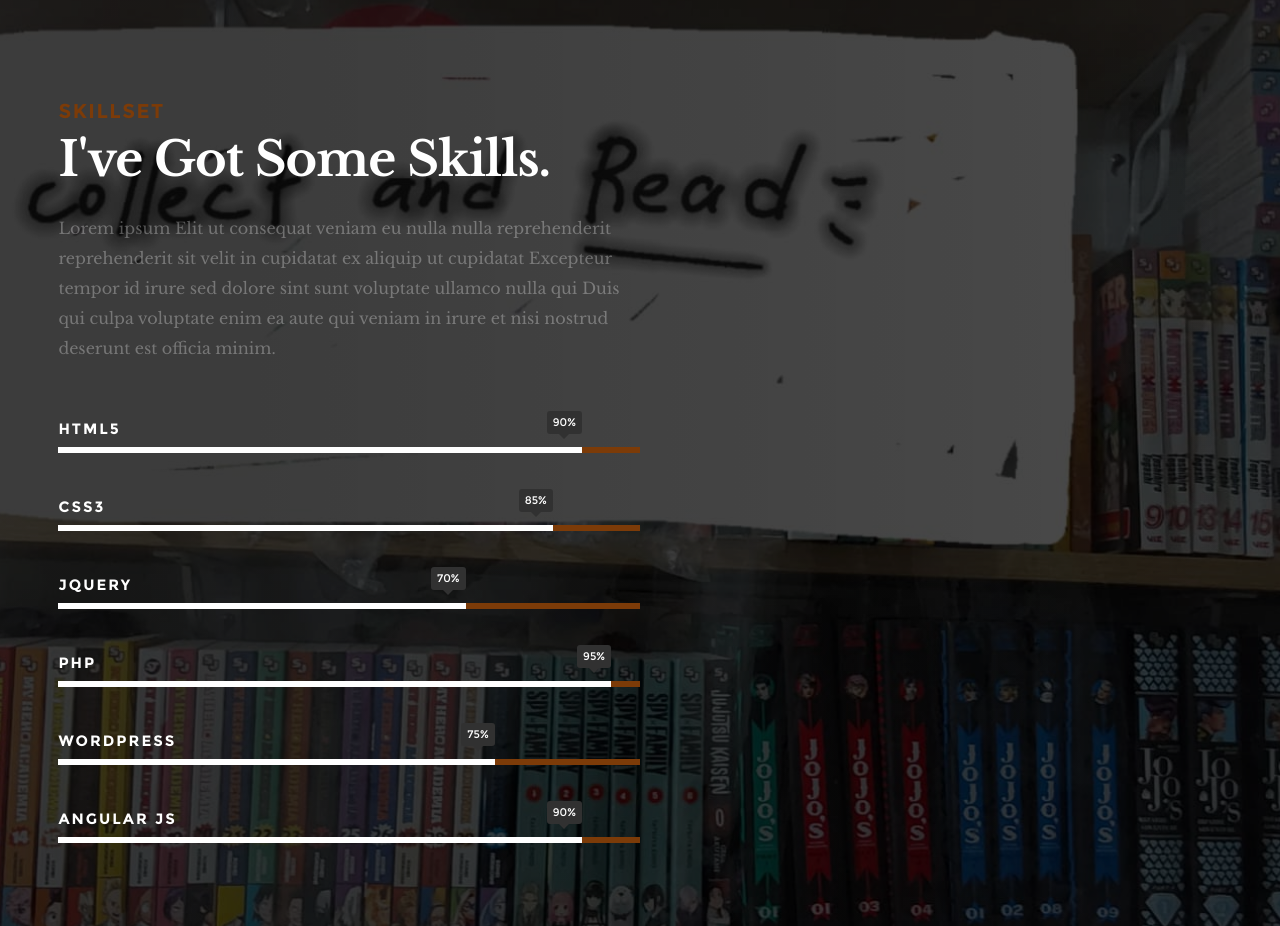
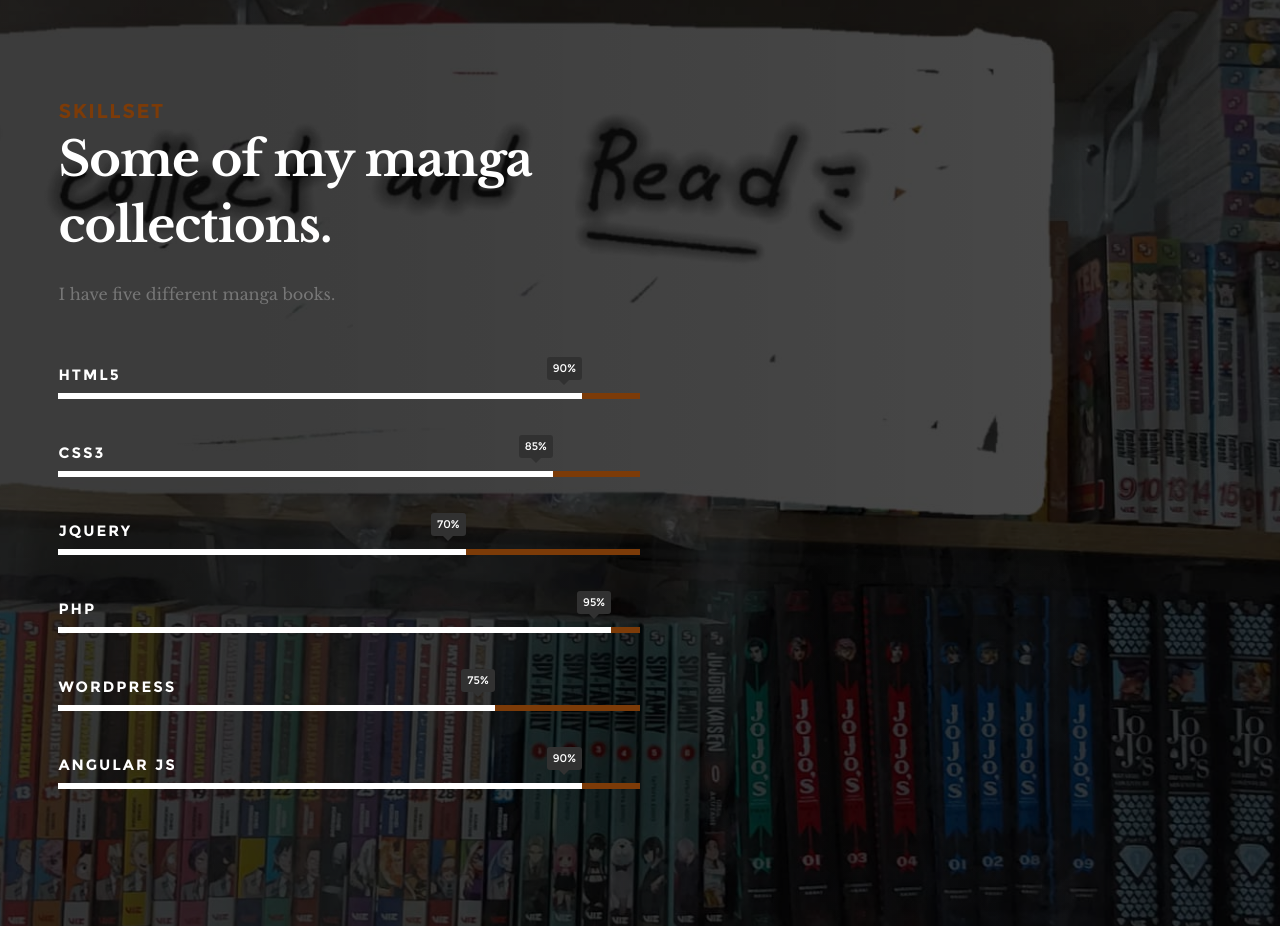
Before and after one commit to Mariemariee/Galo_TLE10, a plain HTML site: page index.html in a window 1280 px wide. Shown: the part 1980-2906 px from the top of the page. Drawn offline with Linux system fonts and the light colour scheme; files whose address does not match are found by name.

```diff
--- a/index.html
+++ b/index.html
@@ -230,9 +230,9 @@
 
    			<div class="section-intro">
    				<h3 class="animate-this">Skillset</h3>
-   			   <h1 class="animate-this">I've Got Some Skills.</h1>
+   			   <h1 class="animate-this">Some of my manga collections.</h1>
 
-   			   <p class="animate-this">Lorem ipsum Elit ut consequat veniam eu nulla nulla reprehenderit reprehenderit sit velit in cupidatat ex aliquip ut cupidatat Excepteur tempor id irure sed dolore sint sunt voluptate ullamco nulla qui Duis qui culpa voluptate enim ea aute qui veniam in irure et nisi nostrud deserunt est officia minim.</p>
+   			   <p class="animate-this">I have five different manga books.</p>
    			</div>
 
    			<ul class="skill-bars">
```
